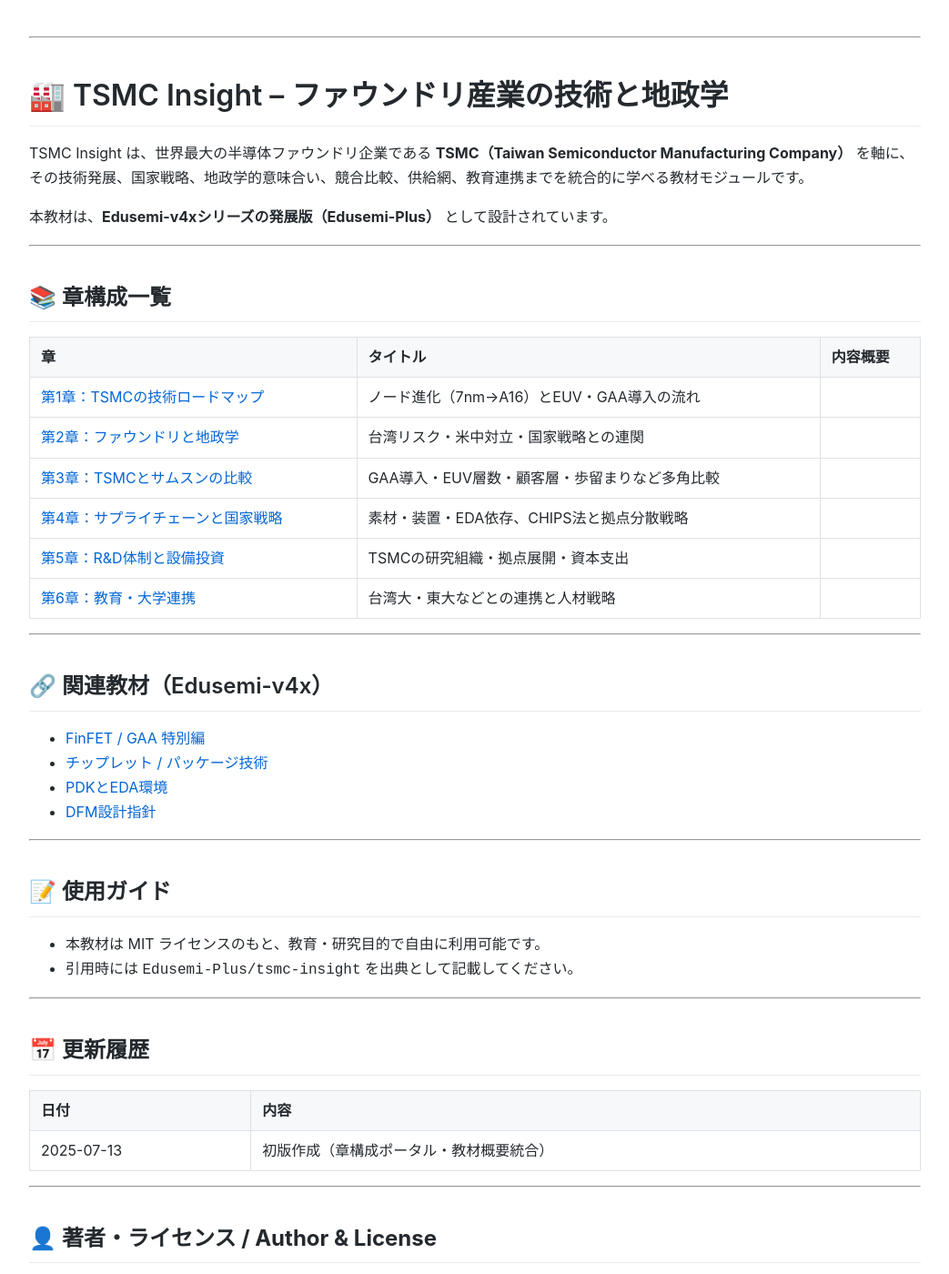
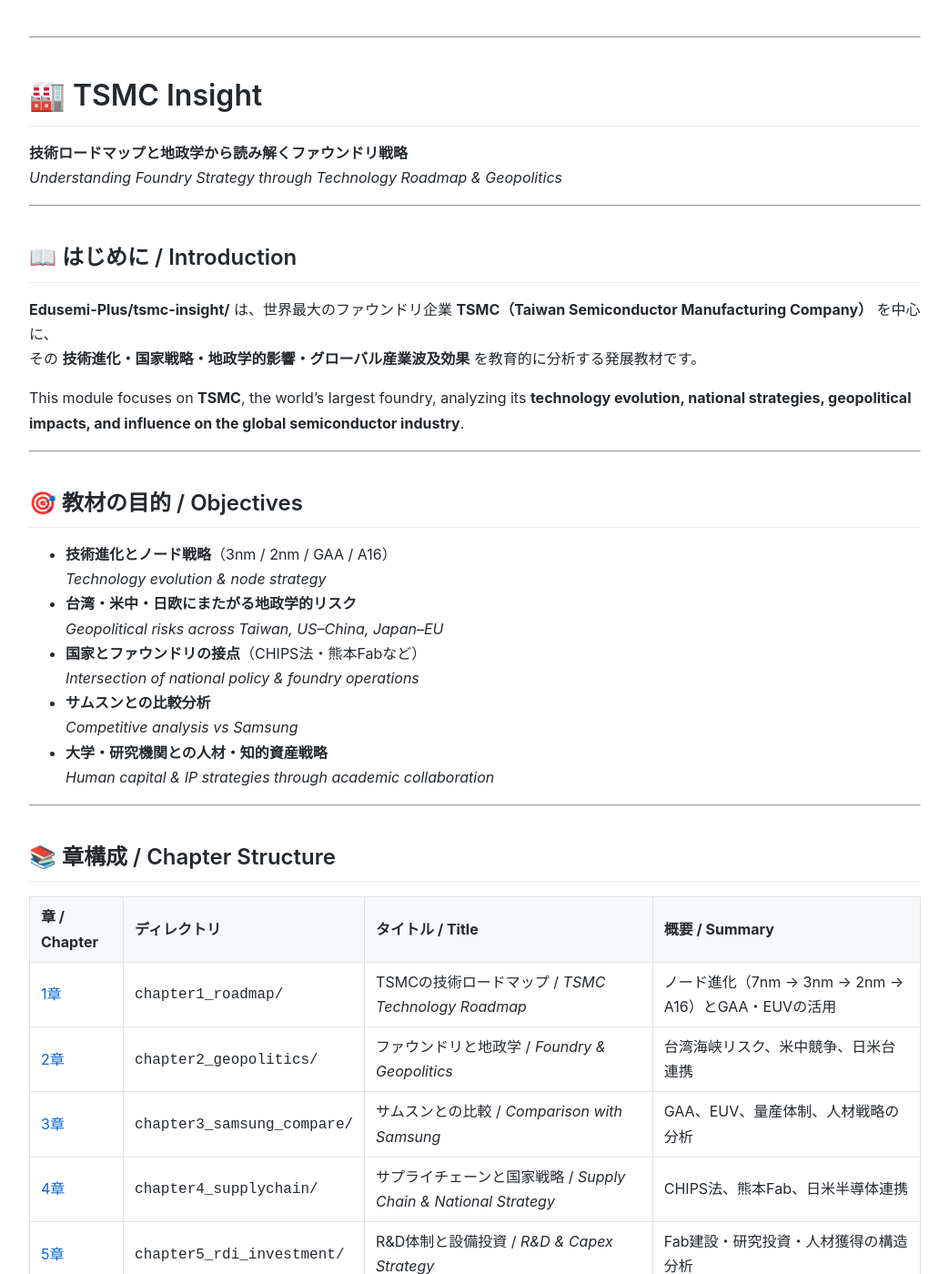
Before and after one commit to Samizo-AITL/Edusemi-Plus, a Jekyll site: the page built from tsmc-insight/index.md, in a window 1280 px wide and 1400 px high. Shown: the whole window at 91% size, without its empty margins (118-1161 px from the left). Built offline with Jekyll 4.4.1, drawn with Linux system fonts in a browser that asks for light colours; some of the changed text lies outside the part shown.

Commit message:
Update index.md

```diff
--- a/tsmc-insight/index.md
+++ b/tsmc-insight/index.md
@@ -1,64 +1,80 @@
 ---
 layout: default
-title: TSMC Insight – ファウンドリ産業の技術と地政学
+title: 🏭 TSMC Insight – 技術ロードマップと地政学から読み解くファウンドリ戦略 / TSMC Insight – Foundry Strategy from Roadmap & Geopolitics
 ---
 
 ---
 
-# 🏭 TSMC Insight – ファウンドリ産業の技術と地政学
-
-TSMC Insight は、世界最大の半導体ファウンドリ企業である **TSMC（Taiwan Semiconductor Manufacturing Company）** を軸に、
-その技術発展、国家戦略、地政学的意味合い、競合比較、供給網、教育連携までを統合的に学べる教材モジュールです。
-
-本教材は、**Edusemi-v4xシリーズの発展版（Edusemi-Plus）** として設計されています。
+# 🏭 TSMC Insight
+**技術ロードマップと地政学から読み解くファウンドリ戦略**
+*Understanding Foundry Strategy through Technology Roadmap & Geopolitics*
 
 ---
 
-## 📚 章構成一覧
+## 📖 はじめに / Introduction
 
-| 章 | タイトル | 内容概要 |
-|----|----------|-----------|
-| [第1章：TSMCの技術ロードマップ](./chapter1_roadmap/README.md) | ノード進化（7nm→A16）とEUV・GAA導入の流れ |
-| [第2章：ファウンドリと地政学](./chapter2_geopolitics/README.md) | 台湾リスク・米中対立・国家戦略との連関 |
-| [第3章：TSMCとサムスンの比較](./chapter3_samsung_compare/README.md) | GAA導入・EUV層数・顧客層・歩留まりなど多角比較 |
-| [第4章：サプライチェーンと国家戦略](./chapter4_supplychain/README.md) | 素材・装置・EDA依存、CHIPS法と拠点分散戦略 |
-| [第5章：R&D体制と設備投資](./chapter5_rdi_investment/README.md) | TSMCの研究組織・拠点展開・資本支出 |
-| [第6章：教育・大学連携](./chapter6_edu_collab/README.md) | 台湾大・東大などとの連携と人材戦略 |
+**Edusemi-Plus/tsmc-insight/** は、世界最大のファウンドリ企業 **TSMC（Taiwan Semiconductor Manufacturing Company）** を中心に、
+その **技術進化・国家戦略・地政学的影響・グローバル産業波及効果** を教育的に分析する発展教材です。
+
+This module focuses on **TSMC**, the world's largest foundry, analyzing its **technology evolution, national strategies, geopolitical impacts, and influence on the global semiconductor industry**.
 
 ---
 
-## 🔗 関連教材（Edusemi-v4x）
+## 🎯 教材の目的 / Objectives
 
-- [FinFET / GAA 特別編](https://github.com/Samizo-AITL/Edusemi-v4x/blob/main/f_chapter1_finfet_gaa/README.md)
-- [チップレット / パッケージ技術](https://github.com/Samizo-AITL/Edusemi-v4x/blob/main/f_chapter2_chiplet_pkg/README.md)
-- [PDKとEDA環境](https://github.com/Samizo-AITL/Edusemi-v4x/blob/main/d_chapter6_pdk_and_eda_environment/README.md)
-- [DFM設計指針](https://github.com/Samizo-AITL/Edusemi-v4x/blob/main/f_chapter5_dfm/README.md)
+- **技術進化とノード戦略**（3nm / 2nm / GAA / A16）
+  *Technology evolution & node strategy*
+- **台湾・米中・日欧にまたがる地政学的リスク**
+  *Geopolitical risks across Taiwan, US–China, Japan–EU*
+- **国家とファウンドリの接点**（CHIPS法・熊本Fabなど）
+  *Intersection of national policy & foundry operations*
+- **サムスンとの比較分析**
+  *Competitive analysis vs Samsung*
+- **大学・研究機関との人材・知的資産戦略**
+  *Human capital & IP strategies through academic collaboration*
 
 ---
 
-## 📝 使用ガイド
+## 📚 章構成 / Chapter Structure
 
-- 本教材は MIT ライセンスのもと、教育・研究目的で自由に利用可能です。
-- 引用時には `Edusemi-Plus/tsmc-insight` を出典として記載してください。
+| 章 / Chapter | ディレクトリ | タイトル / Title | 概要 / Summary |
+|--------------|-------------|------------------|----------------|
+| [1章](./chapter1_roadmap/README.md) | `chapter1_roadmap/` | TSMCの技術ロードマップ / *TSMC Technology Roadmap* | ノード進化（7nm → 3nm → 2nm → A16）とGAA・EUVの活用 |
+| [2章](./chapter2_geopolitics/README.md) | `chapter2_geopolitics/` | ファウンドリと地政学 / *Foundry & Geopolitics* | 台湾海峡リスク、米中競争、日米台連携 |
+| [3章](./chapter3_samsung_compare/README.md) | `chapter3_samsung_compare/` | サムスンとの比較 / *Comparison with Samsung* | GAA、EUV、量産体制、人材戦略の分析 |
+| [4章](./chapter4_supplychain/README.md) | `chapter4_supplychain/` | サプライチェーンと国家戦略 / *Supply Chain & National Strategy* | CHIPS法、熊本Fab、日米半導体連携 |
+| [5章](./chapter5_rdi_investment/README.md) | `chapter5_rdi_investment/` | R&D体制と設備投資 / *R&D & Capex Strategy* | Fab建設・研究投資・人材獲得の構造分析 |
+| [6章](./chapter6_edu_collab/README.md) | `chapter6_edu_collab/` | 教育・大学連携 / *Educational & University Collaboration* | 台湾大学・清華大学・東京大学等との連携戦略 |
 
 ---
 
-## 📅 更新履歴
+## 🔗 関連モジュールとの接続 / Related Modules
 
-| 日付 | 内容 |
-|------|------|
-| 2025-07-13 | 初版作成（章構成ポータル・教材概要統合） |
+| モジュール | 関連内容 / Related Focus |
+|------------|-------------------------|
+| [特別編 Chapter 1 – FinFET / GAA](https://github.com/Samizo-AITL/Edusemi-v4x/blob/main/f_chapter1_finfet_gaa/README.md) | 先端ノード技術との接続 |
+| [特別編 Chapter 2 – チップレット / パッケージ](https://github.com/Samizo-AITL/Edusemi-v4x/blob/main/f_chapter2_chiplet_pkg/README.md) | 異種集積技術との関連 |
+| [応用編 Chapter 6 – PDKとEDA環境](https://github.com/Samizo-AITL/Edusemi-v4x/blob/main/d_chapter6_pdk_and_eda_environment/README.md) | 設計環境との整合性 |
+| [実践編 Chapter 3 – OpenLane演習](https://github.com/Samizo-AITL/Edusemi-v4x/blob/main/e_chapter3_openlane_practice/README.md) | TSMC PDKを活用した設計演習基盤 |
 
 ---
 
-## 👤 **著者・ライセンス / Author & License**
+## 📅 更新履歴 / Update History
+
+| 日付 / Date | 内容 / Description |
+|-------------|--------------------|
+| 2025-07-13  | 初版作成。Edusemi-Plus内で独立構成・章ディレクトリリンク対応 / First edition with independent structure and chapter links |
+
+---
+
+## 👤 著者・ライセンス / Author & License
 
 | **項目 / Item** | **内容 / Details** |
 |-----------------|--------------------|
 | **著者 / Author** | 三溝 真一（Shinichi Samizo） |
 | **GitHub** | [Samizo-AITL](https://github.com/Samizo-AITL) |
 | **Email** | [shin3t72@gmail.com](mailto:shin3t72@gmail.com) |
-| **ライセンス / License** | MIT License（再配布・改変自由）<br>Redistribution and modification allowed |
+| **ライセンス / License** | MIT License – 再配布・改変自由 / Redistribution & modification allowed |
 
 ---
 
```
